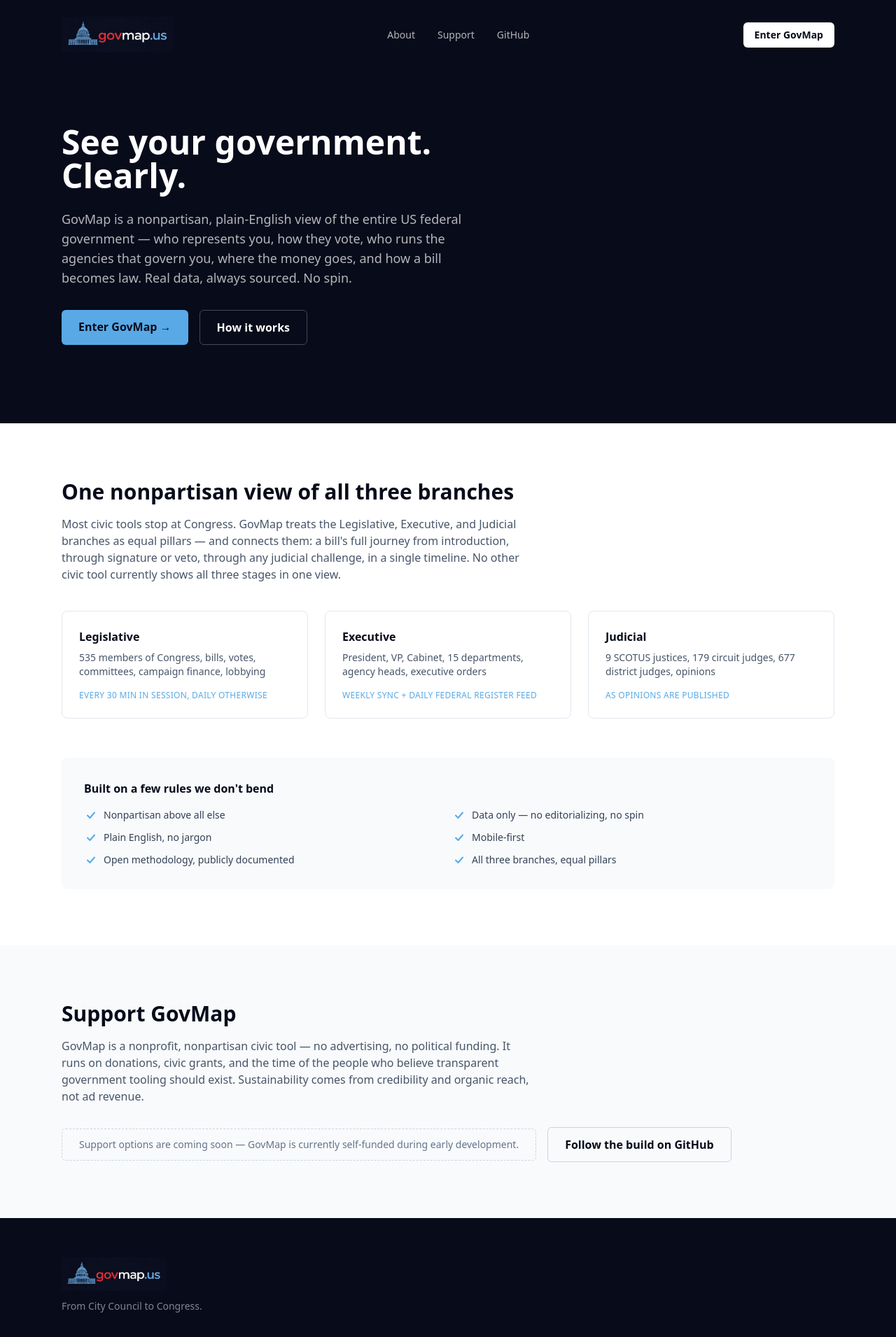
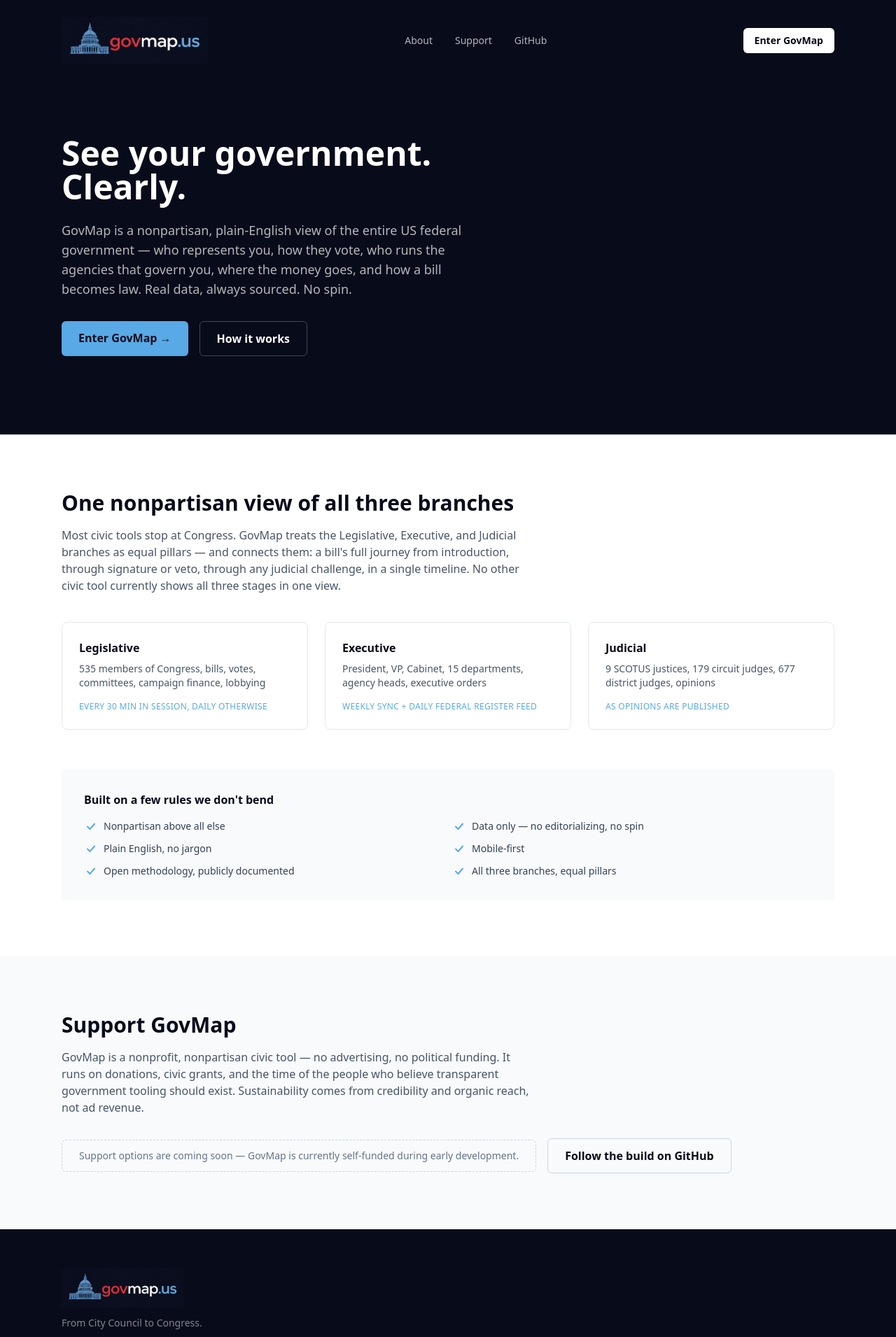
Before and after one commit to esotericlabs-connor/govmap.us, a Next.js app in the folder frontend/: page / in a window 1280 px wide. Shown: the top 1911 px of the page at 70% size. Built offline with nearby package versions, Linux system fonts and the light colour scheme.

Commit message:
Fix Tailwind content globs to include components/, enlarge header logos

```diff
--- a/frontend/app/members/page.tsx
+++ b/frontend/app/members/page.tsx
@@ -55,7 +55,7 @@
   return (
     <header className="flex items-center justify-between gap-4 bg-govnavy px-6 py-3">
       <Link href="/" className="shrink-0">
-        <Image src="/logo-dark.png" alt="GovMap.us" width={150} height={48} priority />
+        <Image src="/logo-dark.png" alt="GovMap.us" width={210} height={67} priority />
       </Link>
       <Link
         href="/"
--- a/frontend/app/page.tsx
+++ b/frontend/app/page.tsx
@@ -54,7 +54,7 @@
       {/* Hero */}
       <section className="bg-govnavy">
         <div className="mx-auto flex max-w-6xl items-center justify-between px-6 py-6">
-          <Image src="/logo-dark.png" alt="GovMap.us" width={160} height={51} priority />
+          <Image src="/logo-dark.png" alt="GovMap.us" width={210} height={67} priority />
           <nav className="hidden items-center gap-8 text-sm font-medium text-white/70 sm:flex">
             <a href="#about" className="transition-colors hover:text-white">
               About
@@ -189,7 +189,7 @@
       {/* Footer */}
       <footer className="bg-govnavy">
         <div className="mx-auto max-w-6xl px-6 py-14">
-          <Image src="/logo-dark.png" alt="GovMap.us" width={150} height={48} />
+          <Image src="/logo-dark.png" alt="GovMap.us" width={175} height={56} />
           <p className="mt-3 text-sm text-white/50">{siteConfig.tagline}</p>
 
           <div className="mt-8 flex flex-wrap gap-6 text-sm text-white/70">
--- a/frontend/tailwind.config.ts
+++ b/frontend/tailwind.config.ts
@@ -1,7 +1,10 @@
 import type { Config } from "tailwindcss";
 
 const config: Config = {
-  content: ["./app/**/*.{ts,tsx}"],
+  // Must include components/ — Tailwind only generates classes it finds in
+  // these globs, so anything outside them (e.g. MemberAvatar) would render
+  // completely unstyled.
+  content: ["./app/**/*.{ts,tsx}", "./components/**/*.{ts,tsx}"],
   theme: {
     extend: {
       colors: {
```
